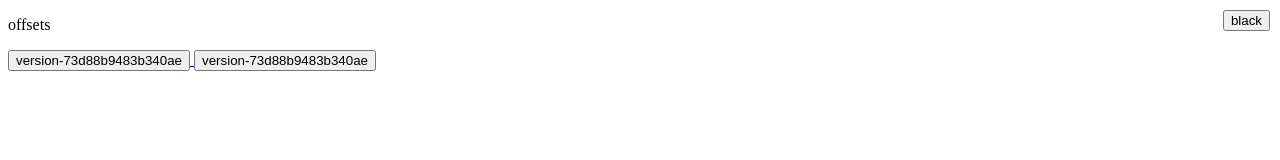
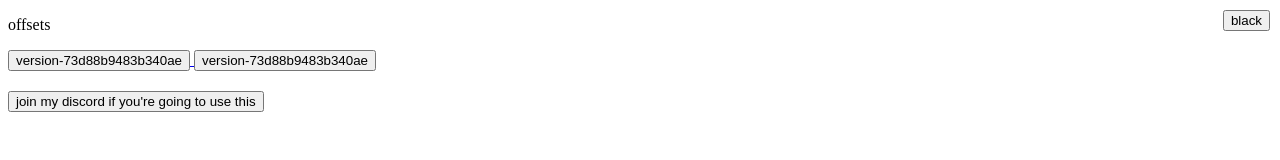
Before and after one commit to idaapi/roblox-macos-offsets, a plain HTML site: page woahhhh/index.html in a window 1280 px wide. Drawn offline with Linux system fonts and the light colour scheme.

Commit message:
Update index.html

```diff
--- a/woahhhh/index.html
+++ b/woahhhh/index.html
@@ -7,11 +7,15 @@
             background-color: black;
             color: white;
         }
-        /* Positions the container in the top right corner */
+        /*again ai made this  */
         .top-right {
             position: absolute;
             top: 10px;
             right: 10px;
+        }
+        /* ai made this */
+        .footer {
+            margin-top: 20px;
         }
     </style>
 </head>
@@ -31,8 +35,14 @@
         <button type="button">version-73d88b9483b340ae</button>
     </a>
 
+    <div class="footer">
+        <a href="https://discord.gg/KfBcu9UJc">
+        <button type="button">join my discord if you're going to use this</button>
+        </a>
+    </div>
+
     <script>
-        // Load the saved preference on page load
+        //save to whatever ai made ts
         if (localStorage.getItem('theme') === 'dark') {
             document.body.classList.add('dark-mode');
         }
@@ -40,7 +50,7 @@
         function toggleDark() {
             document.body.classList.toggle('dark-mode');
 
-            // Save the current state
+            // saves whatever ai made it to save
             if (document.body.classList.contains('dark-mode')) {
                 localStorage.setItem('theme', 'dark');
             } else {
```
